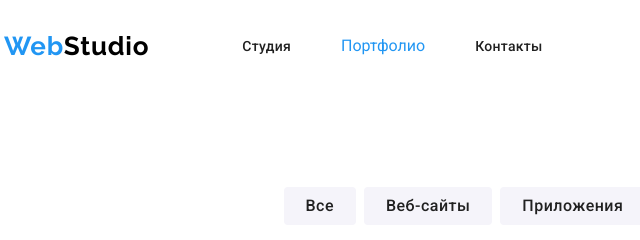
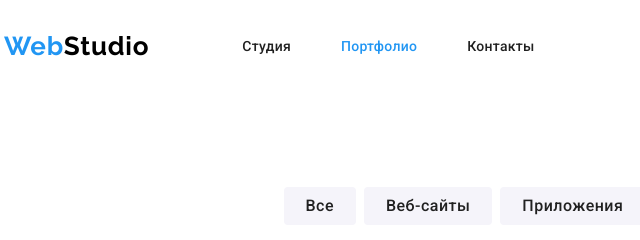
Before and after one commit to alex-voytko/goit-markup-hw-03, a plain HTML site: page portfolio.html in a window 1280 px wide. Shown: the top 240 px of the page, 51-691 px from the left. Drawn offline with nearby package versions, Linux system fonts and the light colour scheme.

Commit message:
ДЗ-3. 3.4.0

```diff
--- a/css/styles.css
+++ b/css/styles.css
@@ -67,6 +67,13 @@ ul {
     letter-spacing: 0.02em;
     color: var(--primary-text-color);
 }
+.navigation-menu .link-active {
+    font-weight: 500;
+    font-size: 14px;
+    line-height: 1.143;
+    letter-spacing: 0.02em;
+    color: var(--accent-color);
+}
 .navigation-menu .item {
     display: block;
     margin-right: 50px;
@@ -76,12 +83,6 @@ ul {
 }
 .navigation-menu .link:hover,
 .navigation-menu .link:focus {
-    color: var(--accent-color);
-}
-.navigation-menu .item.active {
-    color: var(--accent-color);
-}
-.navigation-menu a {
     color: var(--accent-color);
 }
 .contacts-list {
```
